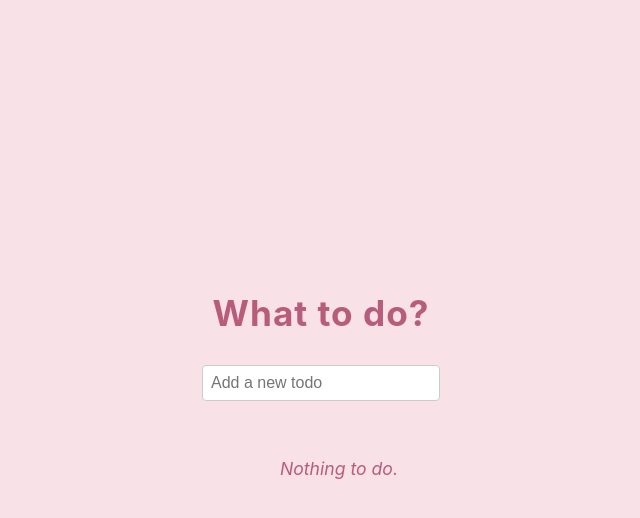
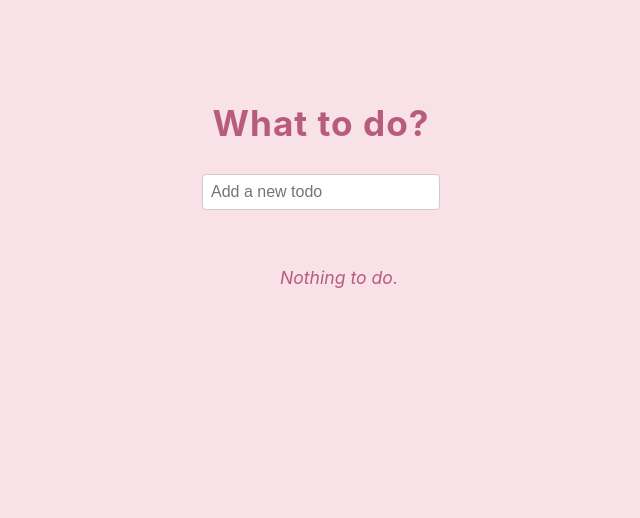
Before and after one commit to FannyPetersen/todo, a React (Vite) app: page / in a window 1280 px wide. Shown: the top 518 px of the page, without its empty margins (319-959 px from the left). Built offline with nearby package versions, Linux system fonts and the light colour scheme.

Commit message:
Move content to top of page

```diff
--- a/src/App.css
+++ b/src/App.css
@@ -57,7 +57,7 @@ h1 {
   display: flex;
   flex-direction: column;
   align-items: center;
-  justify-content: center;
+  padding-top: 80px;
 }
 
 input[type="text"] {
```
